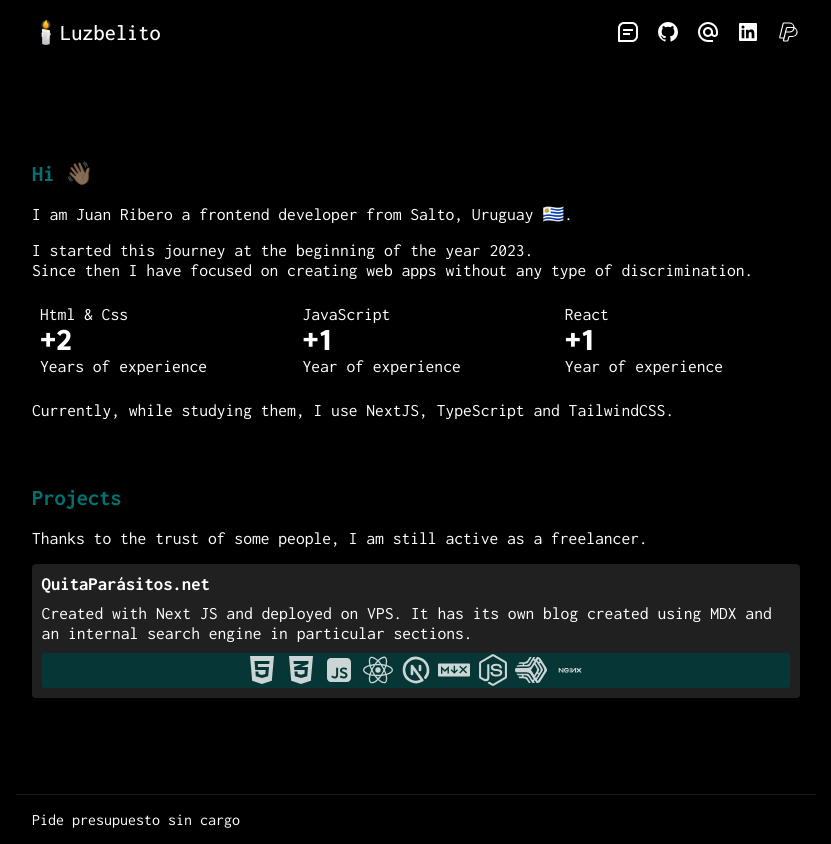
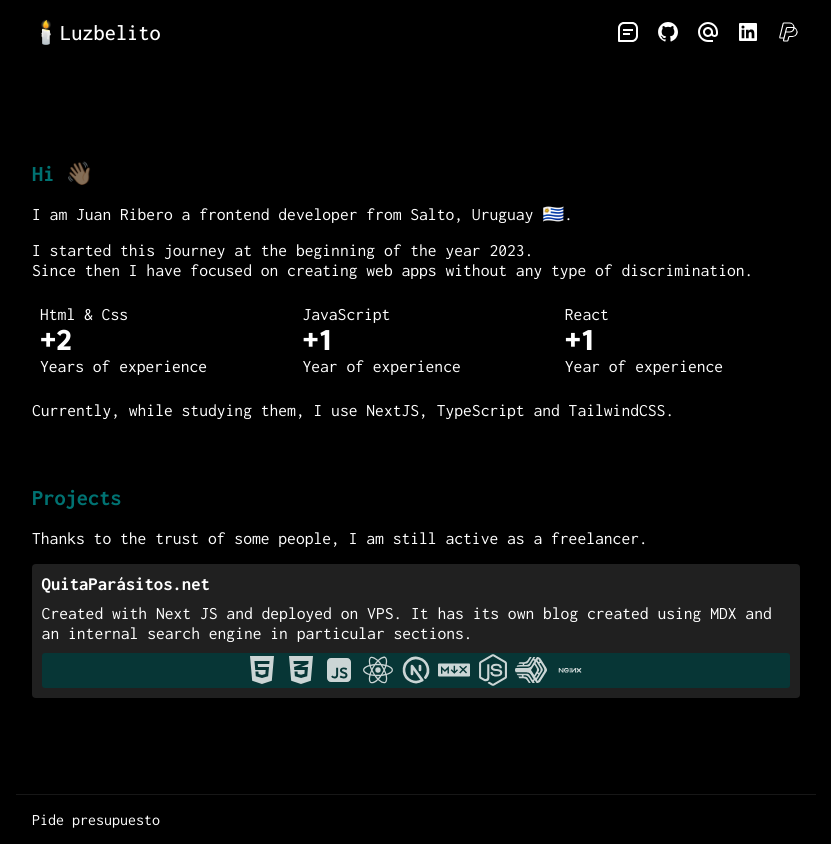
Before and after one commit to riberojuanca/juancaribero, a Next.js app: page / in a window 1280 px wide. Shown: the whole page, without its empty margins (224-1055 px from the left). Built offline with nearby package versions, Linux system fonts and the light colour scheme.

Commit message:
Test changes

```diff
--- a/app/page.jsx
+++ b/app/page.jsx
@@ -59,7 +59,7 @@
       </article>
       <footer className="footer">
         <Link href={"/contact"}>
-          <p>Pide presupuesto sin cargo</p>
+          <p>Pide presupuesto</p>
         </Link>
       </footer>
     </>
```
